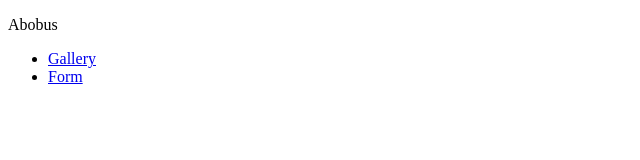
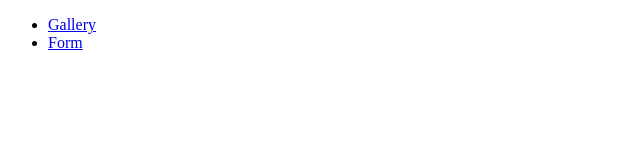
Before and after one commit to olya-shymanska/goit-js-hw-09, a plain HTML site: page index.html in a window 1280 px wide. Shown: the whole page, without its empty margins (0-640 px from the left). Drawn offline with Linux system fonts and the light colour scheme.

Commit message:
Deploying to gh-pages from @ olya-shymanska/goit-js-hw-09@d324ea89a6b57679a5cac5faf7ab8e4a545bf899 🚀

```diff
--- a/index.html
+++ b/index.html
@@ -7,7 +7,6 @@
     <title>Vanilla App Template</title>
   </head>
   <body>
-    <p>Abobus</p>
     <ul>
       <li><a href="./1-gallery.html">Gallery</a></li>
       <li><a href="./2-form.html">Form</a></li>
```
